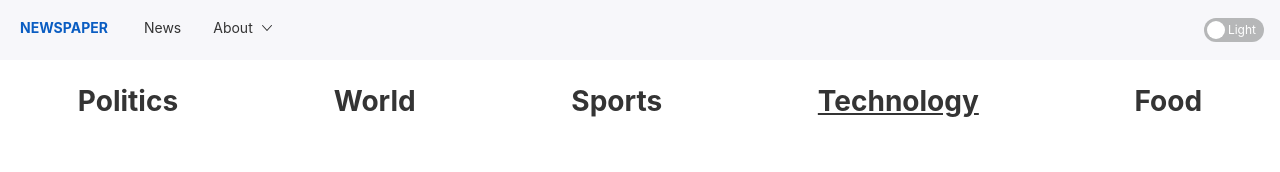
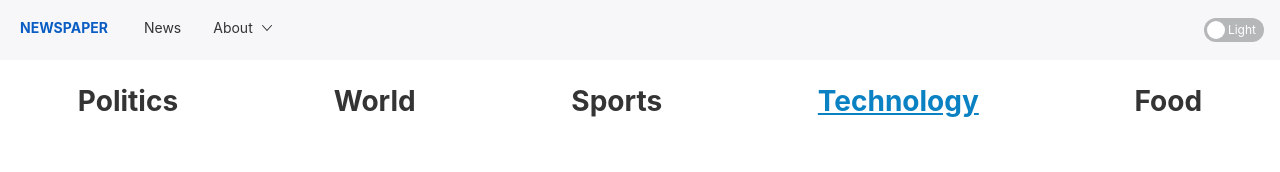
Before and after one commit to victorjrcandido/newspaper, a React (Create React App) app: page / in a window 1280 px wide. Shown: the top 172 px of the page. Built offline with nearby package versions, Linux system fonts and the light colour scheme; no server answers.

Commit message:
term color

```diff
--- a/src/index.css
+++ b/src/index.css
@@ -13,4 +13,5 @@ html {
 
 .underlined {
   text-decoration: underline;
+  color: #0a81c2;
 }
```
